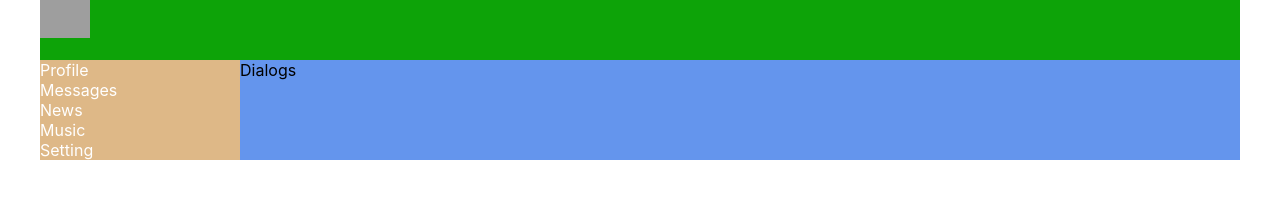
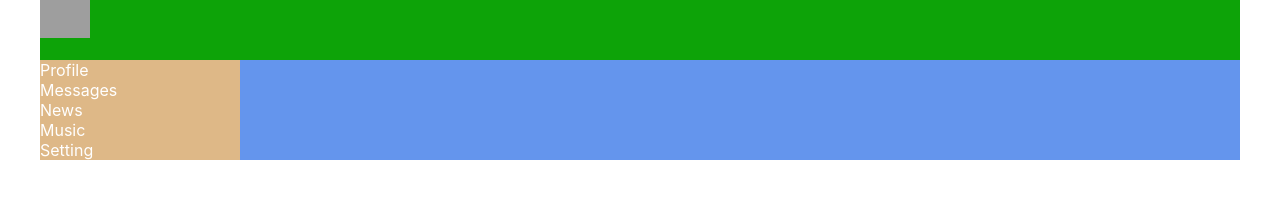
Before and after one commit to Moi-glaza-vezde/samurai-way-main, a React (Create React App) app: page / in a window 1280 px wide. Shown: the top 210 px of the page. Built offline with nearby package versions, Linux system fonts and the light colour scheme; grey boxes are pictures that could not be loaded.

Commit message:
done route

```diff
--- a/src/App.tsx
+++ b/src/App.tsx
@@ -1,21 +1,26 @@
 import React from 'react';
 import './App.css';
-import { Header } from './components/header/Header';
-import { NavBar } from './components/navBar/NavBar';
-import { Profile } from './components/profile/Profile';
-import { Dialogs } from './components/dialogs/Dialogs';
+import {Header} from './components/header/Header';
+import {NavBar} from './components/navBar/NavBar';
+import {Profile} from './components/profile/Profile';
+import {Dialogs} from './components/dialogs/Dialogs';
+import {BrowserRouter, Route} from 'react-router-dom';
 
 const App = () => {
-   return (
-      <div className="app-wrapper">
-         <Header />
-         <NavBar />
-         <div className="app-wrapper-content ">
-            <Dialogs />
-            {/* <Profile /> */}
-         </div>
-      </div>
-   );
+    return (
+        <BrowserRouter>
+            <div className="app-wrapper">
+                <Header/>
+                <NavBar/>
+                <div className="app-wrapper-content ">
+                    <Route path={"/dialogs"} component={Dialogs}/>
+                    <Route path={"/profile"} component={Profile}/>
+                </div>
+
+            </div>
+        </BrowserRouter>
+    )
+        ;
 };
 
 export default App;
--- a/src/components/navBar/NavBar.tsx
+++ b/src/components/navBar/NavBar.tsx
@@ -1,14 +1,17 @@
 import React from 'react';
 import s from './NavBar.module.css';
+
+
+
 export const NavBar = () => {
    return (
       <nav className={s.nav}>
          <ul>
             <li className={s.item}>
-               <a href="#">Profile</a>
+               <a href="/profile">Profile</a>
             </li>
             <li className={s.item}>
-               <a href="#">Messages</a>
+               <a href="/dialogs">Messages</a>
             </li>
             <li className={s.item}>
                <a href="#">News</a>
```
